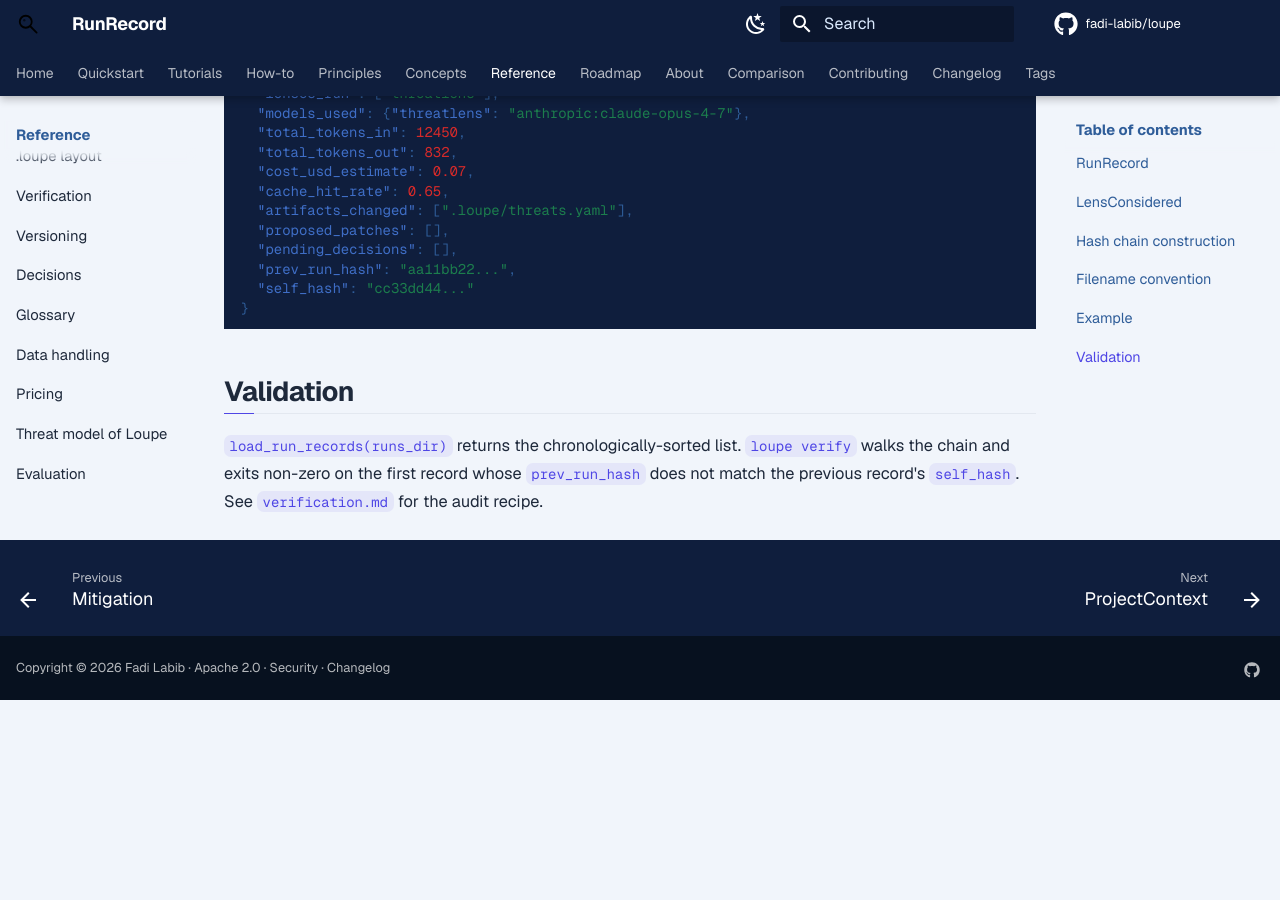
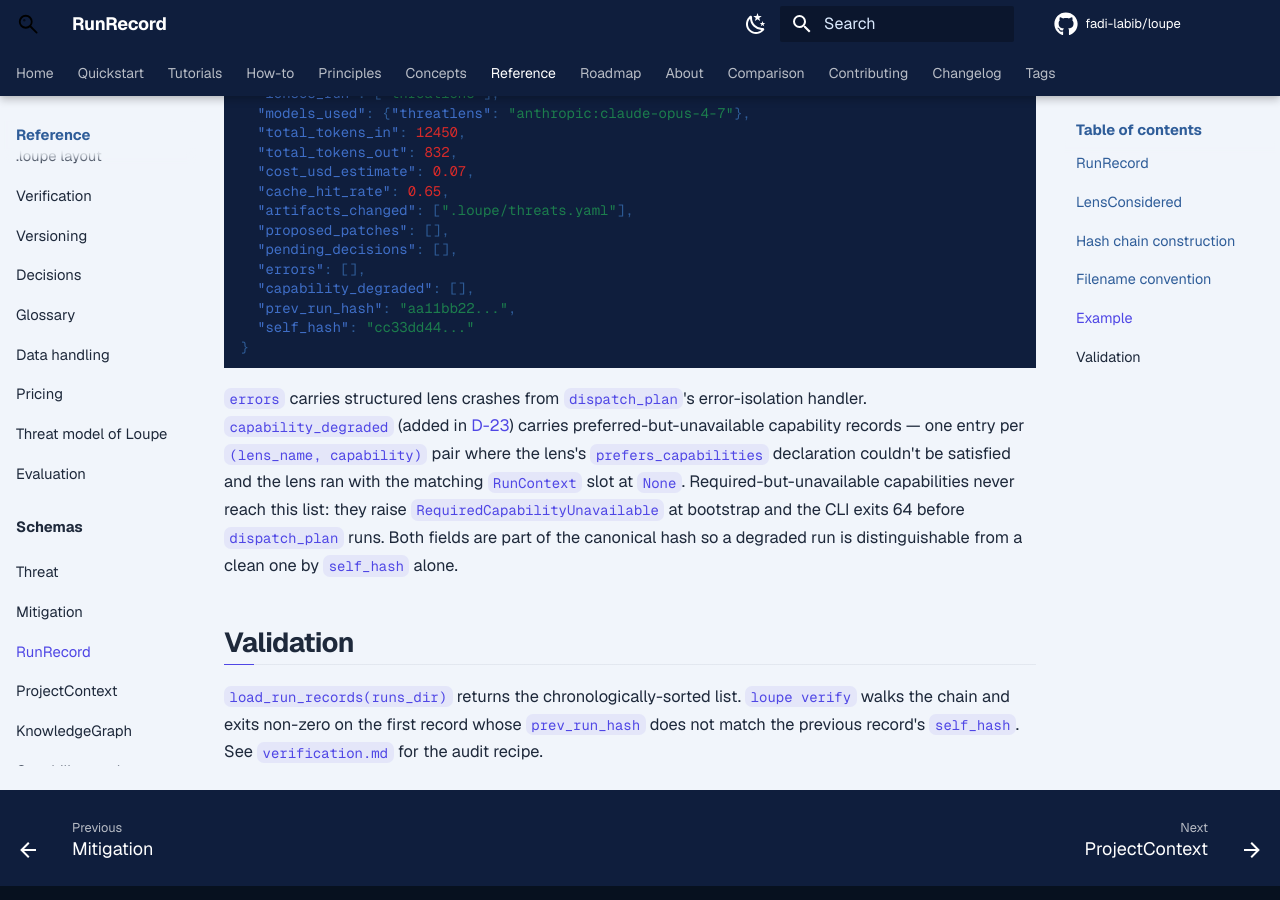
Before and after one commit to fadi-labib/loupe, an MkDocs documentation site: the page built from docs/reference/schemas/run-record.md, in a window 1280 px wide and 900 px high, scrolled down 1786 px. Built offline with MkDocs 1.6.1 and Material for MkDocs 9.7.7, drawn with Linux system fonts in a browser that asks for light colours; plug-ins that fetch from the network failed and are left out; comment, search, counter and statistics services are not loaded; the version menu is left out; before the commit the page ends 2486 px from its top, so only the background shows below that.

Commit message:
docs: A.8 follow-up — verification.md, loupe-directory.md, schemas, cli flags
The Phase A.8 task list called out three docs for the D-23 treatment;
last session shipped two (concepts/capabilities.md and decisions.md)
and missed the third. This closes the gap plus a few adjacent doc
spots that referenced the pre-D-23/D-24 RunRecord shape.

- docs/reference/verification.md: the §6 layer-3 deliberate-corruption
  recipe gains a paragraph noting that the canonical hash now covers
  `errors` AND `capability_degraded`, so a run that degraded
  gracefully on a preferred capability gets a distinct `self_hash`
  from an otherwise-identical clean run. Auditors walking the chain
  can spot the degradation without inspecting contents.

- docs/reference/loupe-directory.md: the `runs/<id>.json` entry names
  `errors` and `capability_degraded` in the list of recorded fields,
  with a link to D-23 and the same self_hash-distinguishability point.

- docs/reference/schemas/run-record.md: the example JSON gains the
  two list fields (empty, default state) so readers see the schema
  shape that's actually on disk. A paragraph after the example
  explains the difference between the two lists (lens crashes vs
  preferred-capability degradations) and reiterates that required-
  capability misses never reach this surface (CLI exits 64 first).

- docs/reference/cli.md "Flags not yet wired" subsection: the
  `--budget-usd` row now mentions the related D-24 per-mode budget
  split that landed today, so readers understand the schema is
  parsed but enforcement is on the same designed-not-yet-wired list.

584 tests still pass; all four gates green. The 19 commits this
session now have a complete documentation trail across:

  * decisions.md       (D-23 + D-24 with rationale, options, recommendation)
  * concepts/          (capabilities.md required-vs-preferred subsection)
  * schemas/           (run-record.md field list + example)
  * reference/         (verification.md hash-chain note, cli.md flags,
                       loupe-directory.md field summary)
  * tutorials/         (Mongoose Step 4.5 wire-up + scan source-reading)
  * quickstart.md      (Use from another project, source-grounded note)

Closes the 2026-05-16 fix plan's loose ends. The remaining doc work
is the same project-wide carryover that existed before this session:
gh-pages enablement (waiting on GH Pro), VCR cassette re-record,
benchmarks/tier1-mongoose/ scaffolding.

````diff
--- a/docs/reference/schemas/run-record.md
+++ b/docs/reference/schemas/run-record.md
@@ -60,11 +60,24 @@
   "artifacts_changed": [".loupe/threats.yaml"],
   "proposed_patches": [],
   "pending_decisions": [],
+  "errors": [],
+  "capability_degraded": [],
   "prev_run_hash": "aa11bb22...",
   "self_hash": "cc33dd44..."
 }
 ```
 
+`errors` carries structured lens crashes from `dispatch_plan`'s
+error-isolation handler. `capability_degraded` (added in [D-23](../decisions.md#d-23))
+carries preferred-but-unavailable capability records — one entry per
+`(lens_name, capability)` pair where the lens's `prefers_capabilities`
+declaration couldn't be satisfied and the lens ran with the matching
+`RunContext` slot at `None`. Required-but-unavailable capabilities
+never reach this list: they raise `RequiredCapabilityUnavailable`
+at bootstrap and the CLI exits 64 before `dispatch_plan` runs. Both
+fields are part of the canonical hash so a degraded run is
+distinguishable from a clean one by `self_hash` alone.
+
 ## Validation
 
 `load_run_records(runs_dir)` returns the chronologically-sorted list. `loupe verify` walks the chain and exits non-zero on the first record whose `prev_run_hash` does not match the previous record's `self_hash`. See [`verification.md`](../verification.md) for the audit recipe.
````
Also changed, not shown: docs/reference/cli.md (+3 -1 lines), docs/reference/loupe-directory.md (+3 -1 lines), docs/reference/verification.md (+2 -0 lines).
